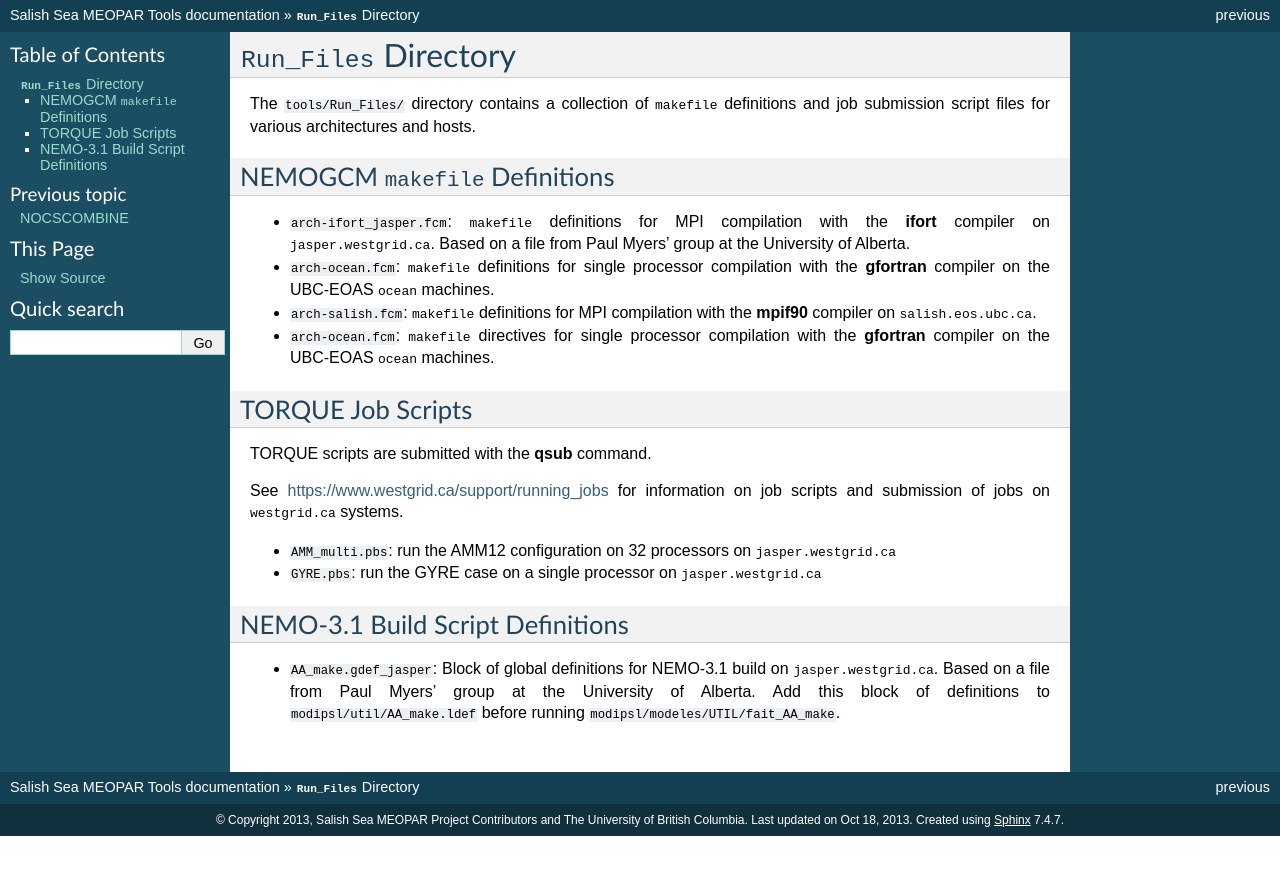
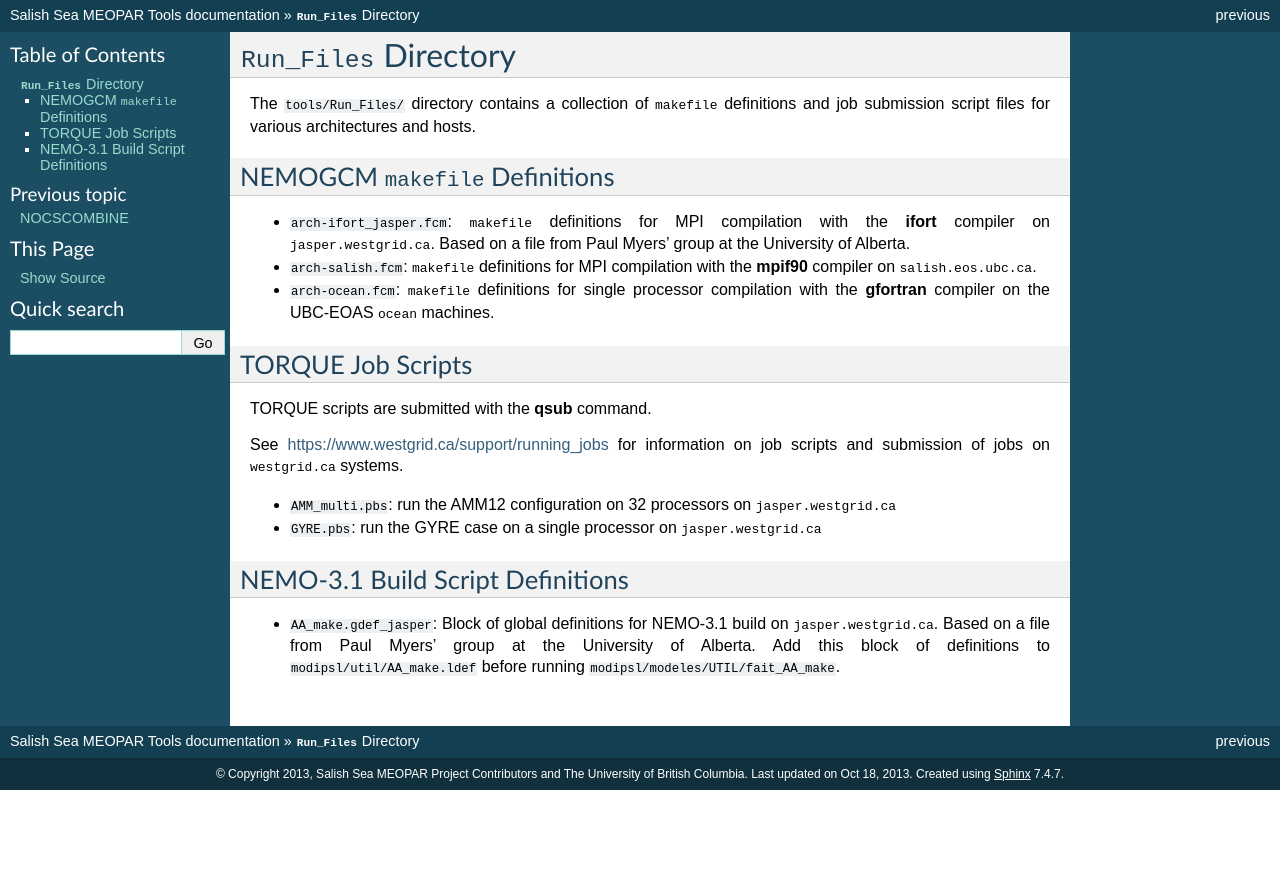
Before and after one commit to SalishSeaCast/tools, a Sphinx documentation site: the page built from docs/Run_Files/index.rst, in a window 1280 px wide. Shown: the top 875 px of the page. Built offline with Sphinx 7.4.7, drawn with Linux system fonts in a browser that asks for light colours.

Commit message:
Delete duplicate makefile definitions list item.

```diff
--- a/docs/Run_Files/index.rst
+++ b/docs/Run_Files/index.rst
@@ -11,10 +11,9 @@ NEMOGCM :kbd:`makefile` Definitions
 * :file:`arch-ifort_jasper.fcm`: :kbd:`makefile` definitions for MPI compilation with the :command:`ifort` compiler on :kbd:`jasper.westgrid.ca`.
   Based on a file from Paul Myers' group at the University of Alberta.
 
+* :file:`arch-salish.fcm`: :kbd:`makefile` definitions for MPI compilation with the :command:`mpif90` compiler on :kbd:`salish.eos.ubc.ca`.
+
 * :file:`arch-ocean.fcm`: :kbd:`makefile` definitions for single processor compilation with the :command:`gfortran` compiler on the UBC-EOAS :kbd:`ocean` machines.
-
-* :file:`arch-salish.fcm`: :kbd:`makefile` definitions for MPI compilation with the :command:`mpif90` compiler on :kbd:`salish.eos.ubc.ca`.
-* :file:`arch-ocean.fcm`: :kbd:`makefile` directives for single processor compilation with the :command:`gfortran` compiler on the UBC-EOAS :kbd:`ocean` machines.
 
 
 TORQUE Job Scripts
```
